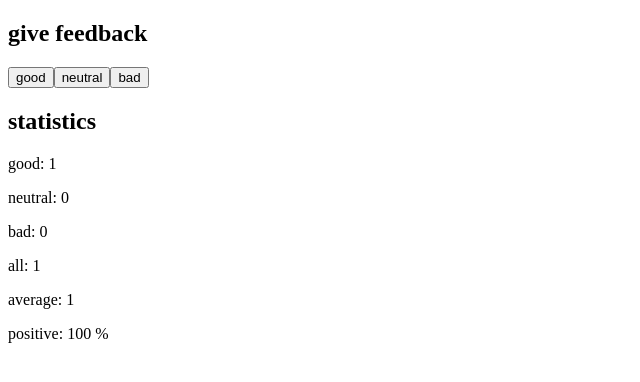
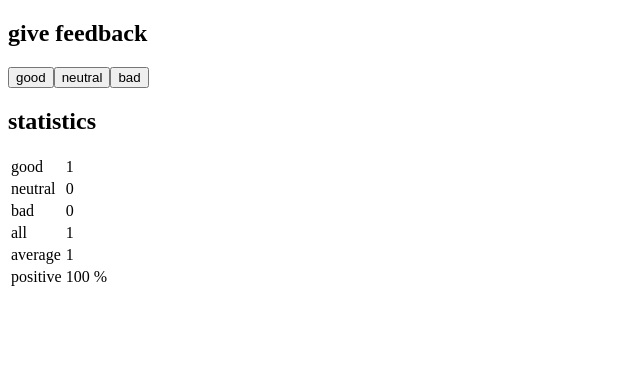
Before and after one commit to gazzaar/full-stack-open-submission, a React (Vite) app in the folder part1/unicafe/: page / in a window 1280 px wide. Both pictures are taken after a click on the button "good". Shown: the top 382 px of the page, without its empty margins (0-640 px from the left). Built offline with nearby package versions, Linux system fonts and the light colour scheme.

Commit message:
exercise 1.11 unicafe step 6

```diff
--- a/part1/unicafe/src/App.jsx
+++ b/part1/unicafe/src/App.jsx
@@ -13,11 +13,17 @@
   );
 };
 
-const StatisticLine = ({ text, value }) => (
-  <p>
-    {text}: {value}
-  </p>
+const StatisticLine = ({ text, value }) => {
+  return (
+    <>
+      <tr>
+        <td>{text}</td>
+        <td>{value}</td>
+      </tr>
+    </>
   );
+};
+
 const Statistics = (props) => {
   const { good, neutral, bad } = props;
   let all = good + neutral + bad;
@@ -29,7 +35,7 @@
     return (
       <>
         <h2>statistics</h2>
-        <StatisticLine text='No feedback given' />
+        <p>No feedback given</p>
       </>
     );
   }
@@ -37,6 +43,8 @@
   return (
     <>
       <h2>statistics</h2>
+      <table>
+        <tbody>
           <StatisticLine text='good' value={good} />
           <StatisticLine text='neutral' value={neutral} />
           <StatisticLine text='bad' value={bad} />
@@ -46,6 +54,8 @@
             text='positive'
             value={positivePercentage ? ` ${positivePercentage} % ` : 0}
           />
+        </tbody>
+      </table>
     </>
   );
 };
```
Lines whose indentation alone changed are shown as unchanged.
